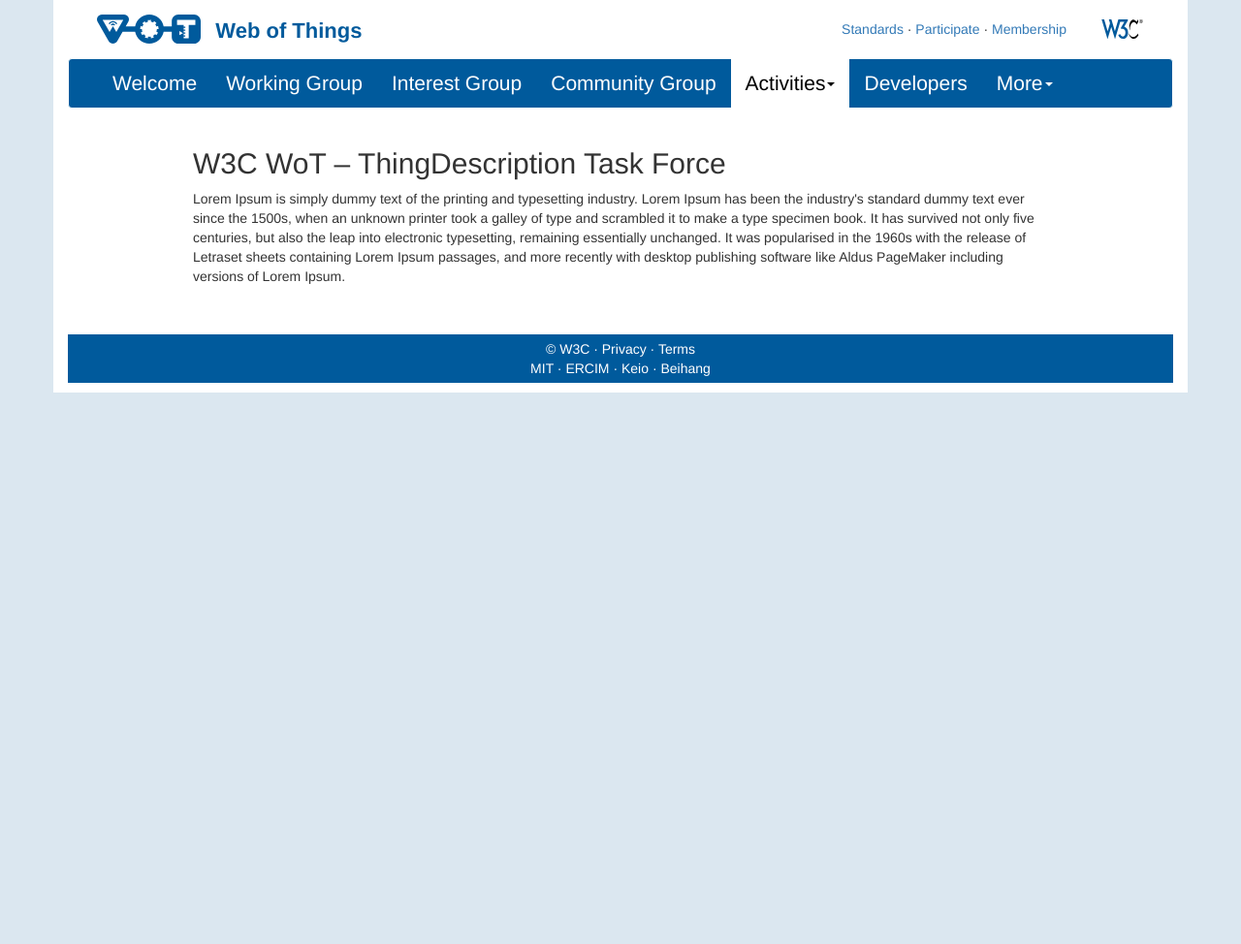
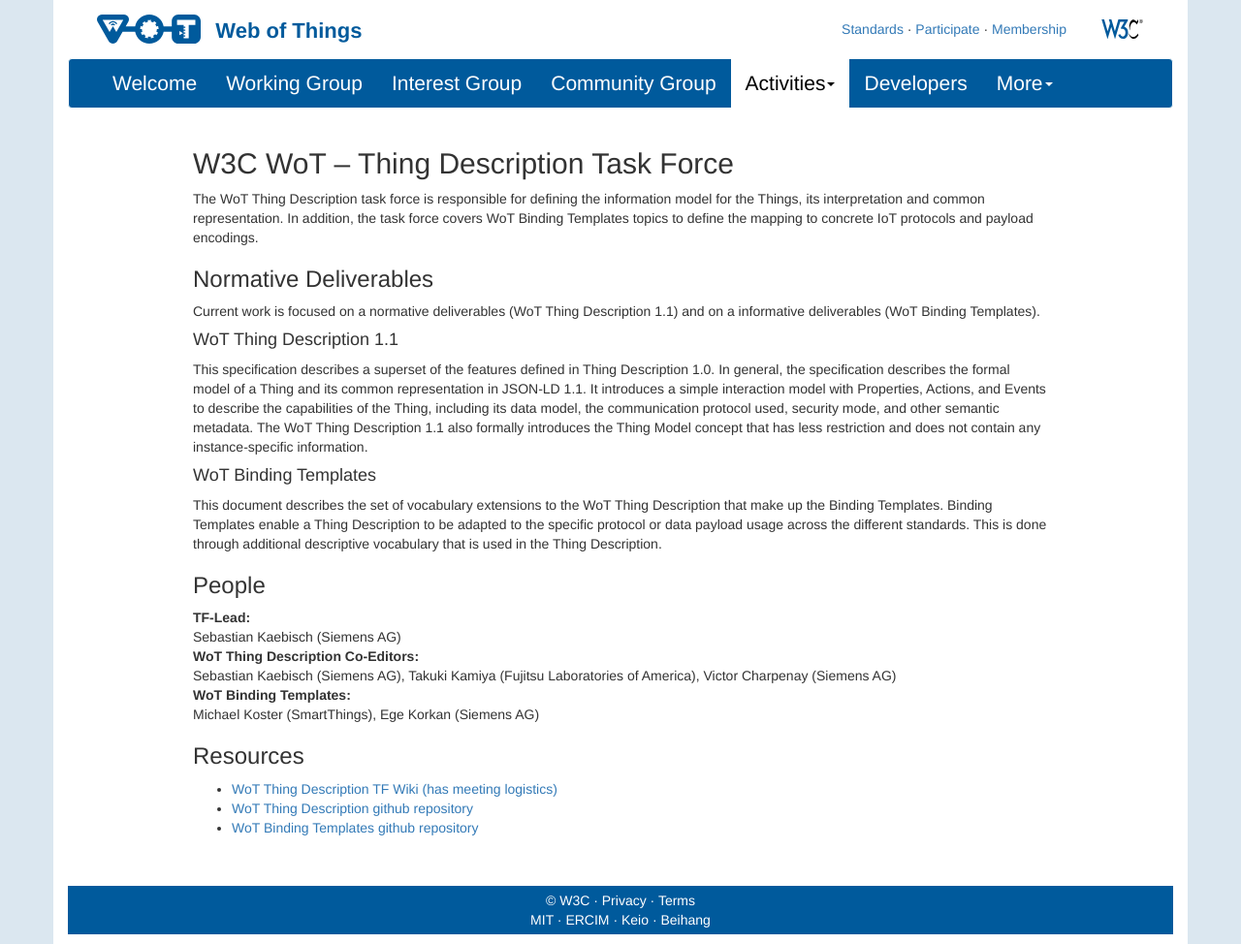
Before and after one commit to w3c/wot-marketing, a Jekyll site: the page built from docs/activities/tf-td/index.html, in a window 1280 px wide. Shown: the whole page at 97% size. Built offline with Jekyll 4.4.1, drawn with Linux system fonts in a browser that asks for light colours; nearby versions of some CDN libraries; before the commit the page ends 900 px from its top, so only the background shows below that.

Commit message:
Text for TD TF and Binding page

```diff
--- a/docs/activities/tf-td/index.html
+++ b/docs/activities/tf-td/index.html
@@ -4,8 +4,59 @@
 group: "navigation"
 ---
 <div>
-	<h2>W3C WoT – ThingDescription Task Force</h2>
-	<p>
-		Lorem Ipsum is simply dummy text of the printing and typesetting industry. Lorem Ipsum has been the industry's standard dummy text ever since the 1500s, when an unknown printer took a galley of type and scrambled it to make a type specimen book. It has survived not only five centuries, but also the leap into electronic typesetting, remaining essentially unchanged. It was popularised in the 1960s with the release of Letraset sheets containing Lorem Ipsum passages, and more recently with desktop publishing software like Aldus PageMaker including versions of Lorem Ipsum.
-	</p>
-</div>
+	<h2>W3C WoT – Thing Description Task Force</h2>
+		<p>The WoT Thing Description task force is responsible for
+		defining the information model for the Things, its interpretation and
+		common representation. In addition, the task force covers WoT Binding Templates
+		topics to define the mapping to concrete IoT protocols and payload encodings.
+		</p>
+		<div>
+		<h3>Normative Deliverables</h3>
+			<p>Current work is focused on a normative deliverables (WoT Thing Description 1.1) and on a informative deliverables (WoT Binding Templates).
+			</p>
+			<div>
+			<h4>WoT Thing Description 1.1</h4>
+				<p>This specification describes a superset of the features defined in Thing Description 1.0.
+					In general, the specification describes the formal model of a Thing and its common representation in JSON-LD 1.1.
+					It introduces a simple interaction model with Properties, Actions, and Events
+				   to describe the capabilities of the Thing, including its data model, the communication protocol used, security mode,
+				   and other semantic metadata. The WoT Thing Description 1.1 also formally introduces the Thing Model concept that has less
+				   restriction and does not contain any instance-specific information.
+				</p>
+			</div>
+			<div>
+				<h4>WoT Binding Templates</h4>
+				<p>This document describes the set of vocabulary extensions to
+				the WoT Thing Description that make up the Binding Templates. Binding
+				Templates enable a Thing Description to be adapted to the specific protocol
+				or data payload usage across the different standards. This is done through additional
+				descriptive vocabulary that is used in the Thing Description.
+				</p>
+        	</div>
+		</div>
+		<div>
+			<h3>People</h3>
+		<dl>
+			<dt>TF-Lead:</dt><dd>
+				Sebastian Kaebisch (Siemens AG)
+			</dd>
+			<dt>WoT Thing Description Co-Editors:</dt><dd>
+				Sebastian Kaebisch (Siemens AG),
+				Takuki Kamiya (Fujitsu Laboratories of America),
+				Victor Charpenay (Siemens AG)
+			</dd>
+			<dt>WoT Binding Templates:</dt><dd>
+				Michael Koster (SmartThings),
+				Ege Korkan (Siemens AG)
+			</dd>
+		</dl>
+		</div>
+		<div>
+			<h3>Resources</h3>
+		<ul>
+			<li><a href="https://www.w3.org/WoT/IG/wiki/WG_WoT_Thing_Description_WebConf">WoT Thing Description TF Wiki (has meeting logistics)</a></li>
+			<li><a href="https://github.com/w3c/wot-thing-description/">WoT Thing Description github repository</a></li>
+			<li><a href="https://github.com/w3c/wot-binding-templates/">WoT Binding Templates github repository</a></li>
+		</ul>
+		</div>
+	</div>
```
